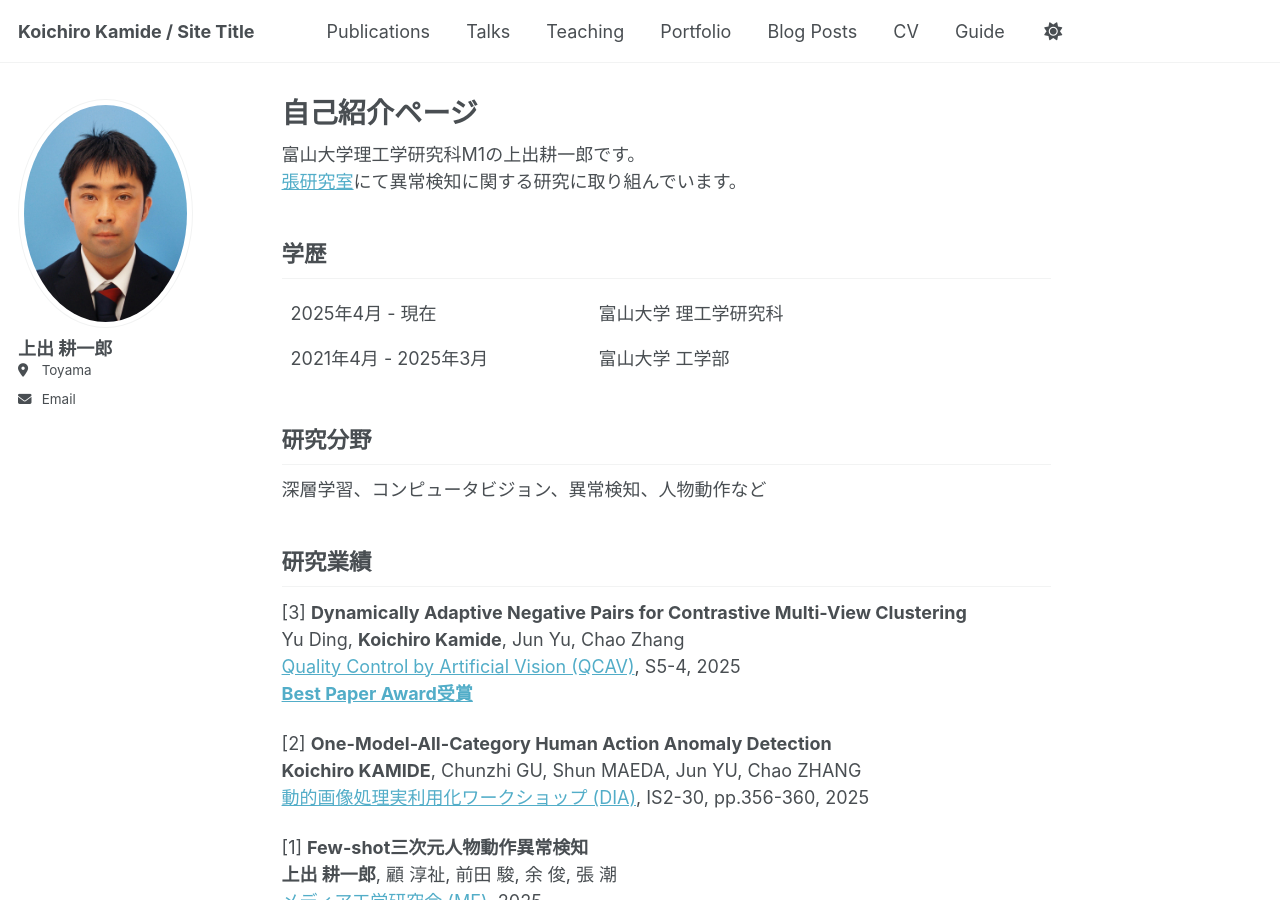
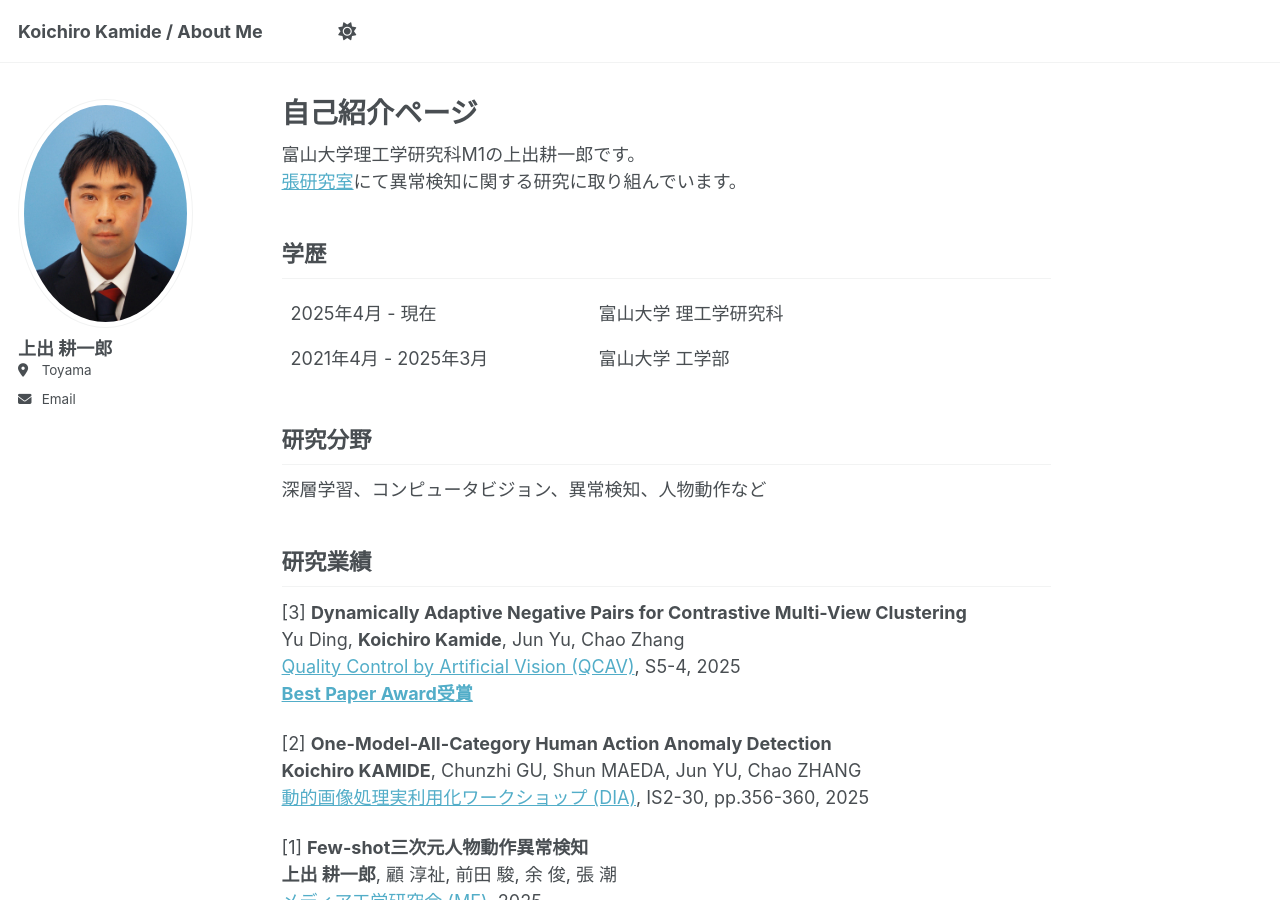
Before and after one commit to koichiro-kamide/koichiro-kamide.github.io, a Jekyll site: the page built from _pages/about.md, in a window 1280 px wide and 900 px high. Built offline with Jekyll 4.4.1, drawn with Linux system fonts in a browser that asks for light colours.

Commit message:
Update _config.yml

```diff
--- a/_config.yml
+++ b/_config.yml
@@ -9,7 +9,7 @@
 # Basic Site Settings
 locale                   : "en-US"
 site_theme               : "default"
-title                    : "Koichiro Kamide / Site Title"
+title                    : "Koichiro Kamide / About Me"
 title_separator          : "-"
 name                     : &name "Koichiro Kamide"
 description              : &description "personal description"
--- a/_data/navigation.yml
+++ b/_data/navigation.yml
@@ -7,6 +7,7 @@
 # NOTE that only one of the CV options should be selected, the first is for the
 #      Markdown formatted page while the second is generated using JSON.
 
+'''
 main:
   - title: "Publications"
     url: /publications/
@@ -31,3 +32,4 @@ main:
 
   - title: "Guide"
     url: /markdown/
+'''
```
